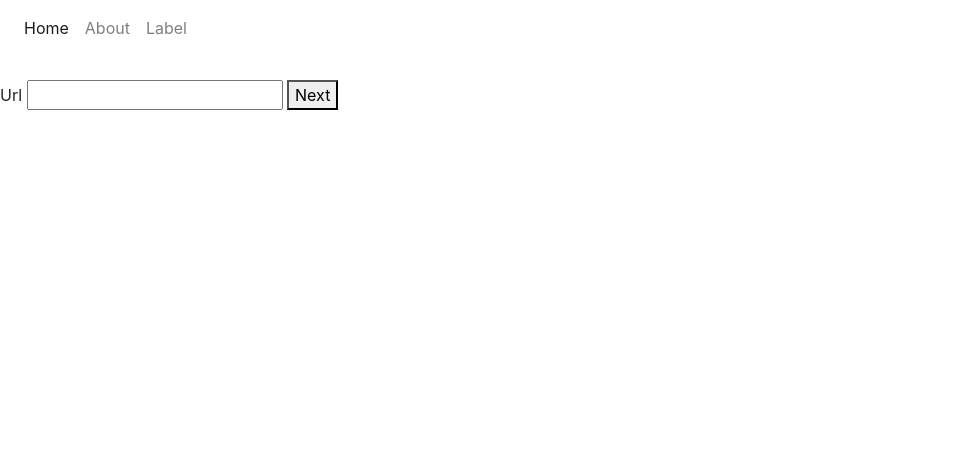
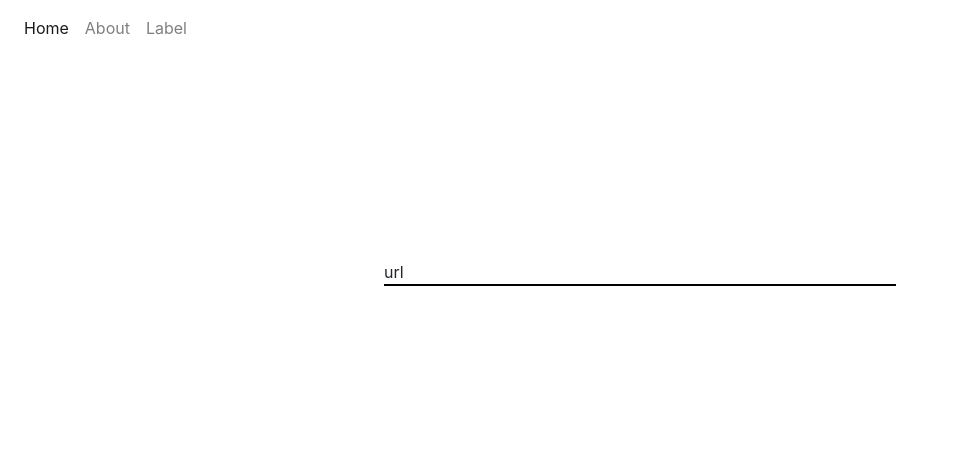
Before and after one commit to Mutant-University/ytzipper, a Flask app: page / in a window 1280 px wide. Shown: the top 455 px of the page, without its empty margins (0-958 px from the left). Run offline with Flask 2, Linux system fonts and the light colour scheme; some libraries are stand-ins or nearby versions.

Commit message:
label and input modified, added animation

```diff
--- a/static/css/style.css
+++ b/static/css/style.css
@@ -0,0 +1,63 @@
+.box{
+    height:50vh; width:100%;
+    display: flex;
+    justify-content: center;
+    align-items: center;
+}
+
+form{
+    display: flex;
+    justify-content: center;
+    align-items: center;
+    position:relative;
+    width:40%;
+    height:80px;
+    overflow: hidden;
+}
+
+form input{
+    height: 80%; width: 100%;
+    position:absolute;
+    bottom: 1px;
+    border-radius: 10px;
+    border:none;
+    outline: none;
+}
+
+form .label-element{
+    height: 100%; width: 100%;
+    display:flex;
+    position:absolute;
+    bottom: 2px;
+    pointer-events: none;
+    border-bottom: 2px solid black;
+}
+
+form .blue{
+    pointer-events: none;
+    height: 100%; width: 100%;
+    position:absolute;
+    bottom: -2px;
+    border-bottom: 4px solid blue;
+    transform: translateX(-100%);
+    transition: all 0.3s ease;
+}
+
+.label-name{
+    position: absolute;
+    bottom:0; left:0;
+    width: 100%;
+    transition: all 0.3s ease;
+}
+
+form input:focus + .label-element .label-name,
+form input:valid + .label-element .label-name{
+    transform: translateY(-150%);
+    color:blue;
+}
+
+form input:focus + .label-element .blue,
+form input:valid + .label-element .blue{
+    transform: translateX(0);
+
+}
--- a/templates/index.html
+++ b/templates/index.html
@@ -1,9 +1,16 @@
 {% extends "layout.html" %} {% block main %}
 
-<form class="pt-4" action="/" method="POST">
-  <label for="name">Url</label>
-  <input type="text" id="link" name="link" required />
-  <button type="submit">Next</button>
-</form>
+<div class="box">
+  <!--div class="floor"></div-->
+  <form class="pt-4" action="/" method="POST">
+      <input type="text" id="link" name="link" required />
+      <label for="name" class="label-element">
+          <span class="label-name">url</span>
+          <div class="blue"></div>
+      </label>
+
+      <!-- <button type="submit">Next</button> -->
+  </form>
+</div>
 
 {% endblock %}
--- a/templates/layout.html
+++ b/templates/layout.html
@@ -9,7 +9,7 @@
     <link href="https://fonts.googleapis.com/css?family=Roboto&display=swap" rel="stylesheet">
     <link rel="stylesheet" href="https://stackpath.bootstrapcdn.com/bootstrap/4.3.1/css/bootstrap.min.css"
         integrity="sha384-ggOyR0iXCbMQv3Xipma34MD+dH/1fQ784/j6cY/iJTQUOhcWr7x9JvoRxT2MZw1T" crossorigin="anonymous">
-    <link href="/static/styles.css" rel="stylesheet">
+    <link href="/static/css/style.css" rel="stylesheet">
 
     <title>ytzipper</title>
 </head>
```
